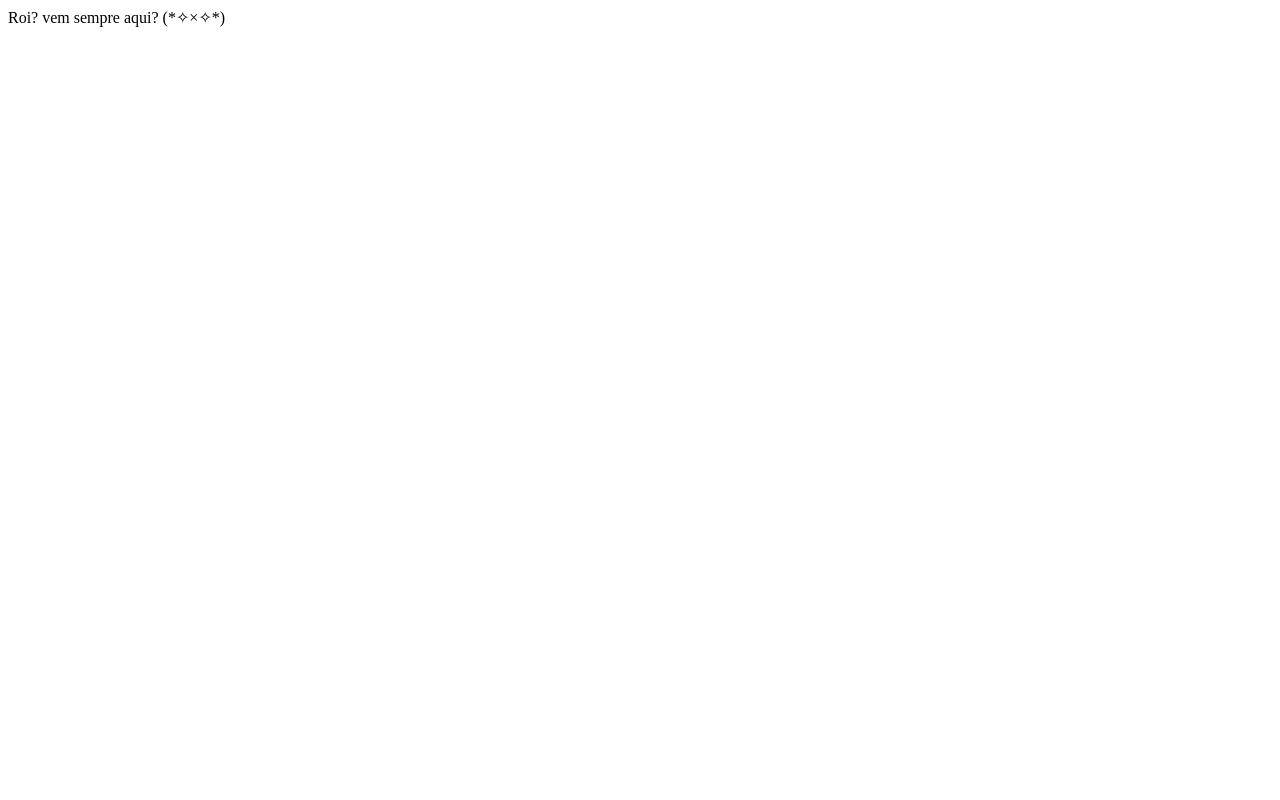
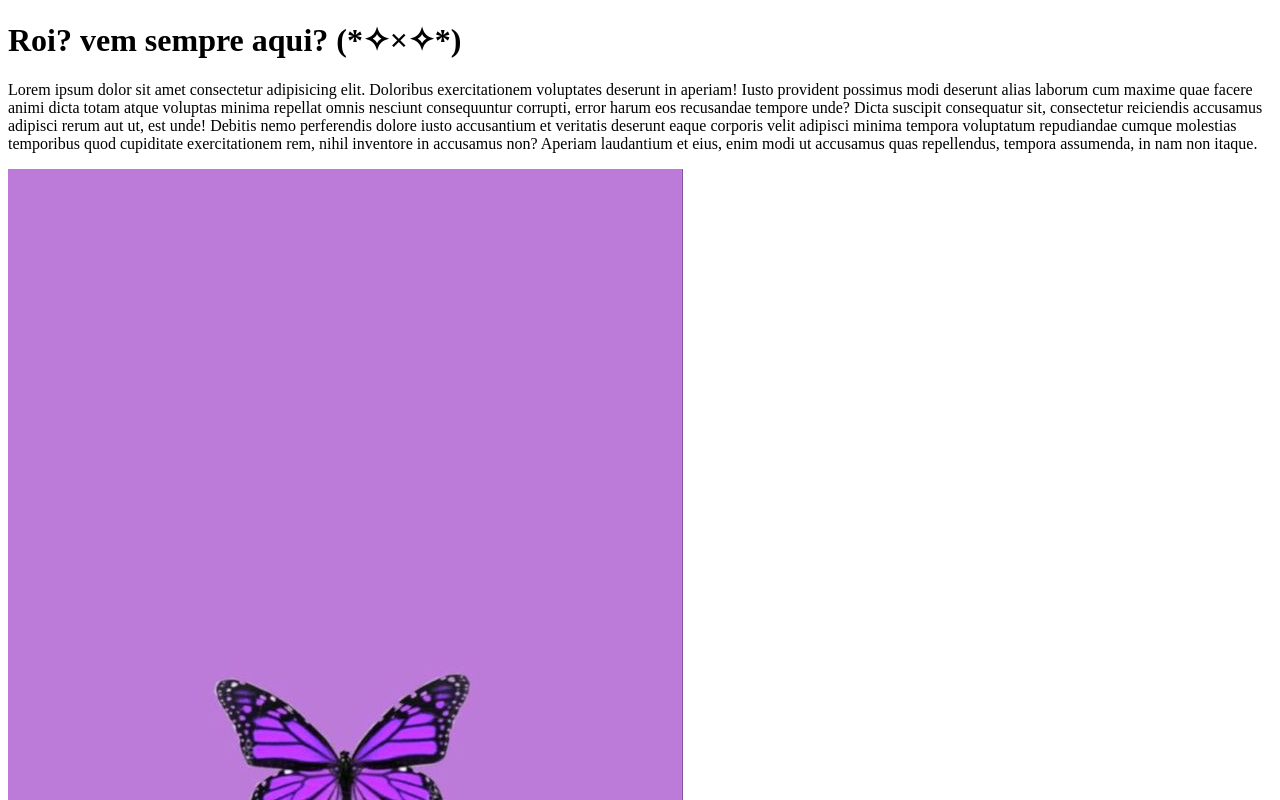
Before and after one commit to dudcoff/First-site, a plain HTML site: page index.html in a window 1280 px wide. Shown: the top 800 px of the page. Drawn offline with Linux system fonts and the light colour scheme.

Commit message:
Adiciona imagem e links

```diff
--- a/index.html
+++ b/index.html
@@ -7,6 +7,12 @@
     <title>💜Dub4 - Meu Primeiro Site✨</title>
 </head>
 <body>
-    Roi? vem sempre aqui? (*✧×✧*)
+<h1>Roi? vem sempre aqui? (*✧×✧*)</h1>
+<p>
+    Lorem ipsum dolor sit amet consectetur adipisicing elit. Doloribus exercitationem voluptates deserunt in aperiam! Iusto provident possimus modi deserunt alias laborum cum maxime quae facere animi dicta totam atque voluptas minima repellat omnis nesciunt consequuntur corrupti, error harum eos recusandae tempore unde? Dicta suscipit consequatur sit, consectetur reiciendis accusamus adipisci rerum aut ut, est unde! Debitis nemo perferendis dolore iusto accusantium et veritatis deserunt eaque corporis velit adipisci minima tempora voluptatum repudiandae cumque molestias temporibus quod cupiditate exercitationem rem, nihil inventore in accusamus non? Aperiam laudantium et eius, enim modi ut accusamus quas repellendus, tempora assumenda, in nam non itaque.
+</p>
+    <img src="imagens/brabuleta.jpg" alt="foto de uma borboleta roxa">
+    <hr>
+    <p><a href="https://github.com/dudcoff">Maria Eduarda Casalunga Soares</a> - <a href="http://eteab.com.br/cms/">Etec Adolpho Berezin</a> - 2022</p>
 </body>
 </html>
```
Also changed, not shown: imagens/brabuleta.jpg (added).
